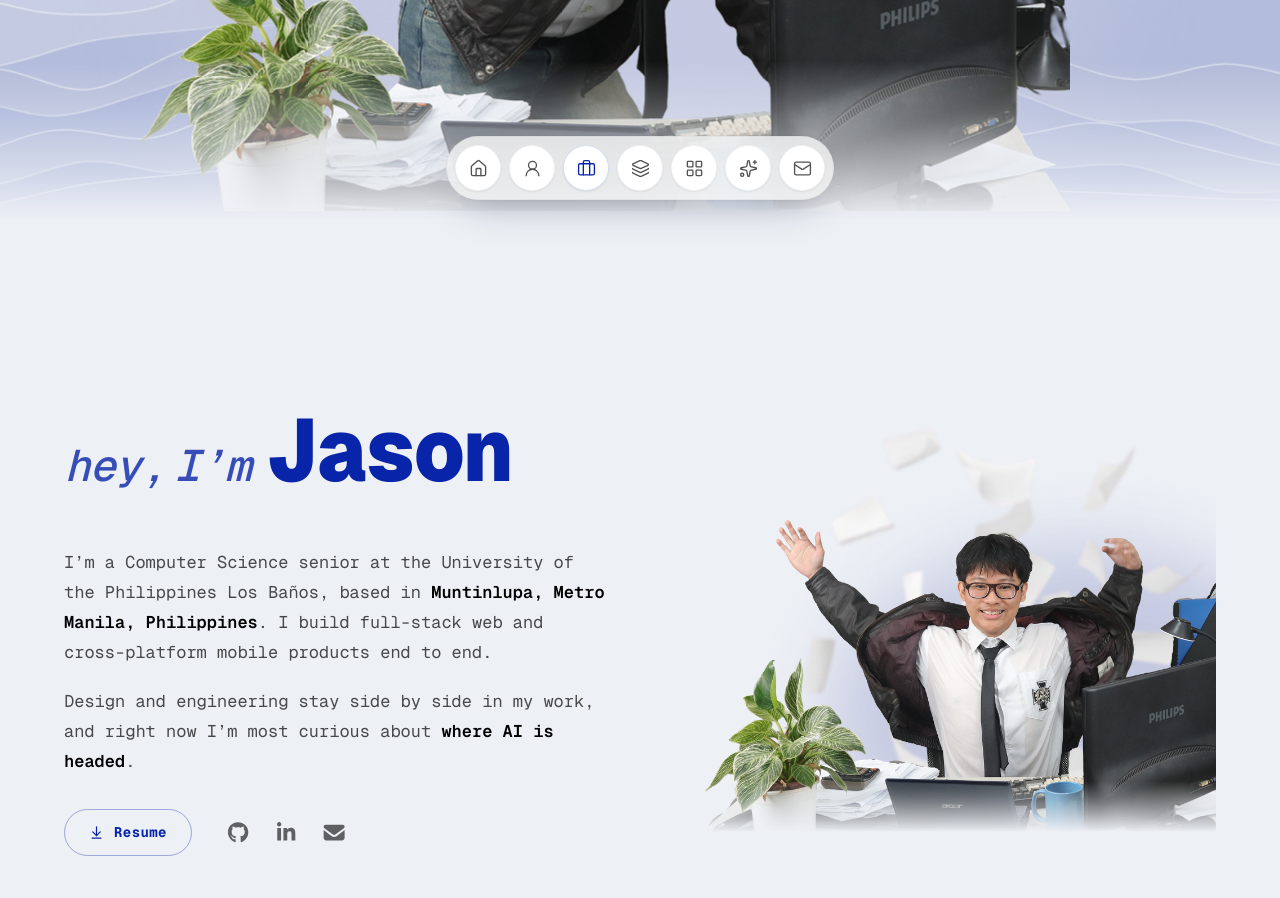
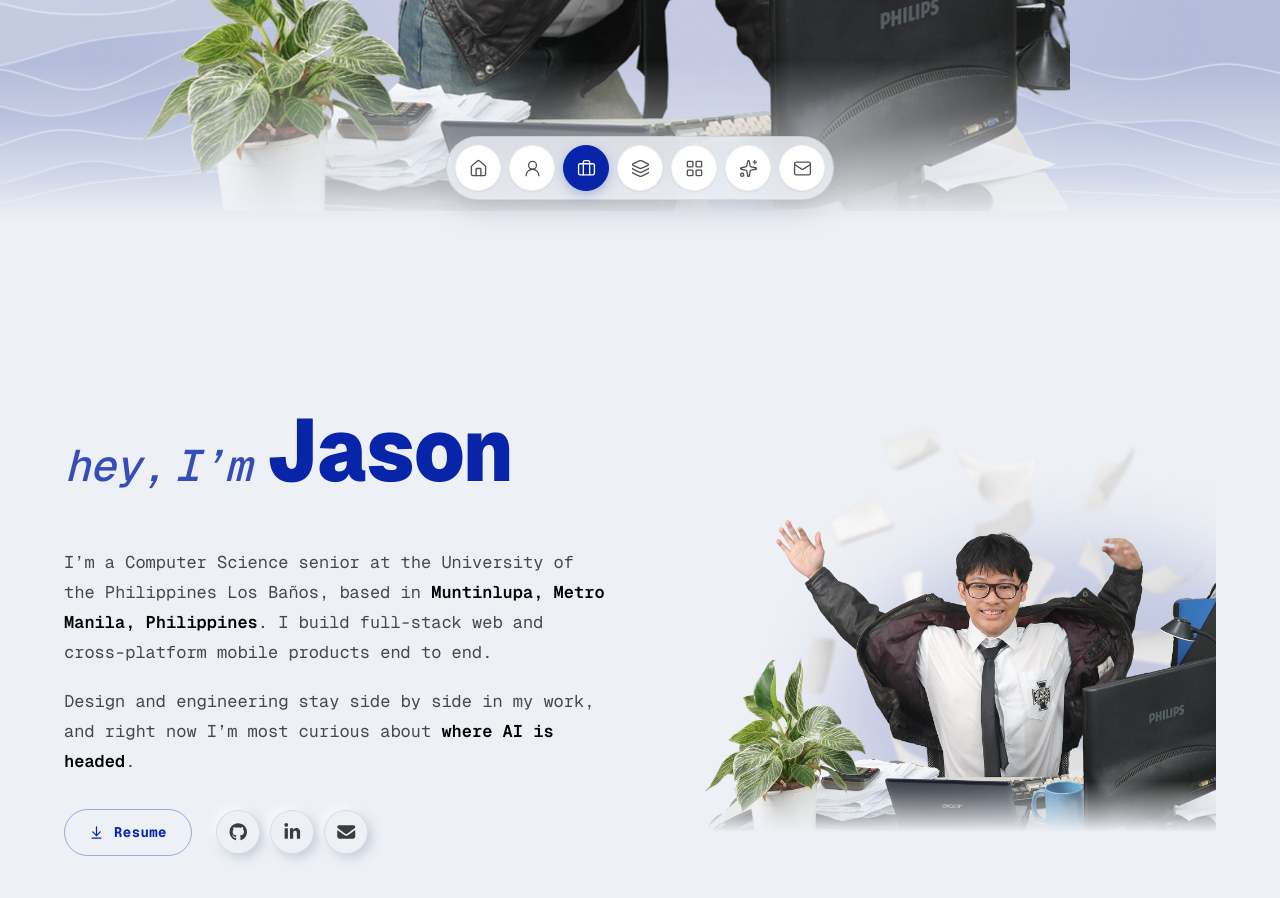
Before and after one commit to jsonJae/myportfolio, a React (Vite) app: page / in a window 1280 px wide. Shown: the part 580-1478 px from the top of the page. Built offline with nearby package versions, Linux system fonts and the light colour scheme.

Commit message:
feat: improved about icons and navbar

```diff
--- a/src/components/About.jsx
+++ b/src/components/About.jsx
@@ -276,7 +276,7 @@ export default function About() {
                             </span>
                         </motion.a>
 
-                        <div className="flex items-center gap-1">
+                        <div className="flex items-center gap-2.5">
                             {links.map((link) => (
                                 <motion.a
                                     variants={reduced ? undefined : social}
@@ -285,9 +285,19 @@ export default function About() {
                                     target="_blank"
                                     rel="noopener noreferrer"
                                     aria-label={link.label}
-                                    className="group inline-flex h-11 w-11 items-center justify-center rounded-full text-ink/60 transition-[color,transform] duration-300 ease-soft hover:-translate-y-0.5 hover:text-primary"
+                                    title={link.label}
+                                    className="group relative flex h-11 w-11 items-center justify-center overflow-hidden rounded-full border border-black/[0.08] bg-surface text-ink/75 shadow-[4px_4px_10px_rgba(163,177,198,0.5),-4px_-4px_10px_rgba(255,255,255,0.7)] transition-all duration-300 ease-soft hover:-translate-y-1 hover:border-primary/40 hover:text-primary hover:shadow-[6px_8px_16px_rgba(8,36,169,0.22),-4px_-4px_10px_rgba(255,255,255,0.8)] active:translate-y-0 active:scale-95 active:shadow-[inset_2px_2px_5px_rgba(163,177,198,0.6),inset_-2px_-2px_5px_rgba(255,255,255,0.7)]"
                                 >
-                                    <FontAwesomeIcon icon={link.icon} aria-hidden="true" className="text-[21px] transition-transform duration-300 ease-soft group-hover:scale-105" />
+                                    {/* Tactile micro-wipe hover layer */}
+                                    <span
+                                        aria-hidden="true"
+                                        className="pointer-events-none absolute inset-0 origin-bottom scale-y-0 rounded-full bg-primary/10 transition-transform duration-300 ease-soft group-hover:scale-y-100"
+                                    />
+                                    <FontAwesomeIcon
+                                        icon={link.icon}
+                                        aria-hidden="true"
+                                        className="relative z-10 text-[18px] transition-transform duration-300 ease-soft group-hover:scale-110 group-hover:text-primary"
+                                    />
                                 </motion.a>
                             ))}
                         </div>
--- a/src/components/MagnificationDock.jsx
+++ b/src/components/MagnificationDock.jsx
@@ -14,6 +14,7 @@ function DockItem({ item, mouseX, distance, baseItemSize, magnification, spring,
     const ref = useRef(null);
     const [hovered, setHovered] = useState(false);
     const isDisabled = Boolean(item.disabled);
+    const isActive = Boolean(item.active);
     const maxSize = isDisabled || reduceMotion ? baseItemSize : magnification;
 
     const mouseDistance = useTransform(mouseX, (value) => {
@@ -34,11 +35,13 @@ function DockItem({ item, mouseX, distance, baseItemSize, magnification, spring,
         [1, 1.15],
     );
 
+    const isWiped = (hovered || isActive) && !isDisabled;
+
     const label = typeof item.label === 'string' ? item.label : item.ariaLabel ?? '';
     const stateClasses = isDisabled
         ? 'cursor-not-allowed border-black/5 bg-white/50 text-neutral-300'
-        : item.active
-          ? 'border-primary/15 bg-white text-primary shadow-[0_1px_2px_rgba(15,23,42,0.08)]'
+        : isActive
+          ? 'border-primary bg-primary text-white shadow-[0_4px_16px_-4px_rgba(8,36,169,0.45)]'
           : 'border-black/[0.05] bg-white text-neutral-600 shadow-[0_1px_2px_rgba(15,23,42,0.08)] hover:text-neutral-950 hover:shadow-[0_4px_14px_-4px_rgba(15,23,42,0.2)]';
 
     return (
@@ -49,7 +52,7 @@ function DockItem({ item, mouseX, distance, baseItemSize, magnification, spring,
                 if (!isDisabled) item.onClick?.();
             }}
             aria-label={isDisabled ? `${label} (coming soon)` : label}
-            aria-current={item.active ? 'location' : undefined}
+            aria-current={isActive ? 'location' : undefined}
             aria-disabled={isDisabled || undefined}
             tabIndex={isDisabled ? -1 : undefined}
             onPointerEnter={(event) => {
@@ -61,19 +64,19 @@ function DockItem({ item, mouseX, distance, baseItemSize, magnification, spring,
             }}
             onBlur={() => setHovered(false)}
             style={{ width: size, height: size }}
-            className={`relative flex shrink-0 items-center justify-center rounded-full border outline-offset-4 transition-[color,background-color,border-color,box-shadow] duration-300 ease-soft ${stateClasses} ${item.className ?? ''}`}
+            className={`relative flex shrink-0 items-center justify-center overflow-hidden rounded-full border outline-offset-4 transition-[color,background-color,border-color,box-shadow] duration-300 ease-soft ${stateClasses} ${item.className ?? ''}`}
         >
             <span
                 aria-hidden="true"
                 className={`pointer-events-none absolute inset-0 origin-left rounded-full bg-primary transition-transform duration-300 ease-soft ${
-                    hovered && !isDisabled ? 'scale-x-100' : 'scale-x-0'
+                    isWiped ? 'scale-x-100' : 'scale-x-0'
                 }`}
             />
             <motion.span
                 aria-hidden="true"
                 style={{ scale: iconScale }}
                 className={`pointer-events-none relative z-10 flex items-center justify-center transition-colors duration-300 ${
-                    hovered && !isDisabled ? 'text-white' : ''
+                    isWiped ? 'text-white' : ''
                 }`}
             >
                 {item.icon}
@@ -121,16 +124,16 @@ export function MagnificationDock({
 
     return (
         <motion.div
-            onPointerMove={(event) => {
-                if (event.pointerType !== 'touch') mouseX.set(event.clientX);
-            }}
-            onPointerLeave={() => mouseX.set(Infinity)}
+            onMouseMove={(e) => mouseX.set(e.pageX)}
+            onMouseLeave={() => mouseX.set(Infinity)}
             style={{ height: panelHeight }}
-            className={`flex w-fit items-end gap-1.5 rounded-full border border-black/[0.04] bg-neutral-100/80 px-2 py-2 shadow-[0_16px_40px_-16px_rgba(15,23,42,0.35)] ring-1 ring-black/[0.02] backdrop-blur-xl md:gap-2 ${className}`}
+            className={`inline-flex items-center gap-2 rounded-full border border-black/[0.08] bg-surface/80 p-2 shadow-[0_12px_36px_-8px_rgba(15,23,42,0.18)] backdrop-blur-md ${className}`}
+            role="toolbar"
+            aria-orientation="horizontal"
         >
-            {items.map((item, index) => (
+            {items.map((item, idx) => (
                 <DockItem
-                    key={index}
+                    key={item.label || idx}
                     item={item}
                     mouseX={mouseX}
                     distance={safeDistance}
@@ -143,5 +146,3 @@ export function MagnificationDock({
         </motion.div>
     );
 }
-
-export default MagnificationDock;
```
